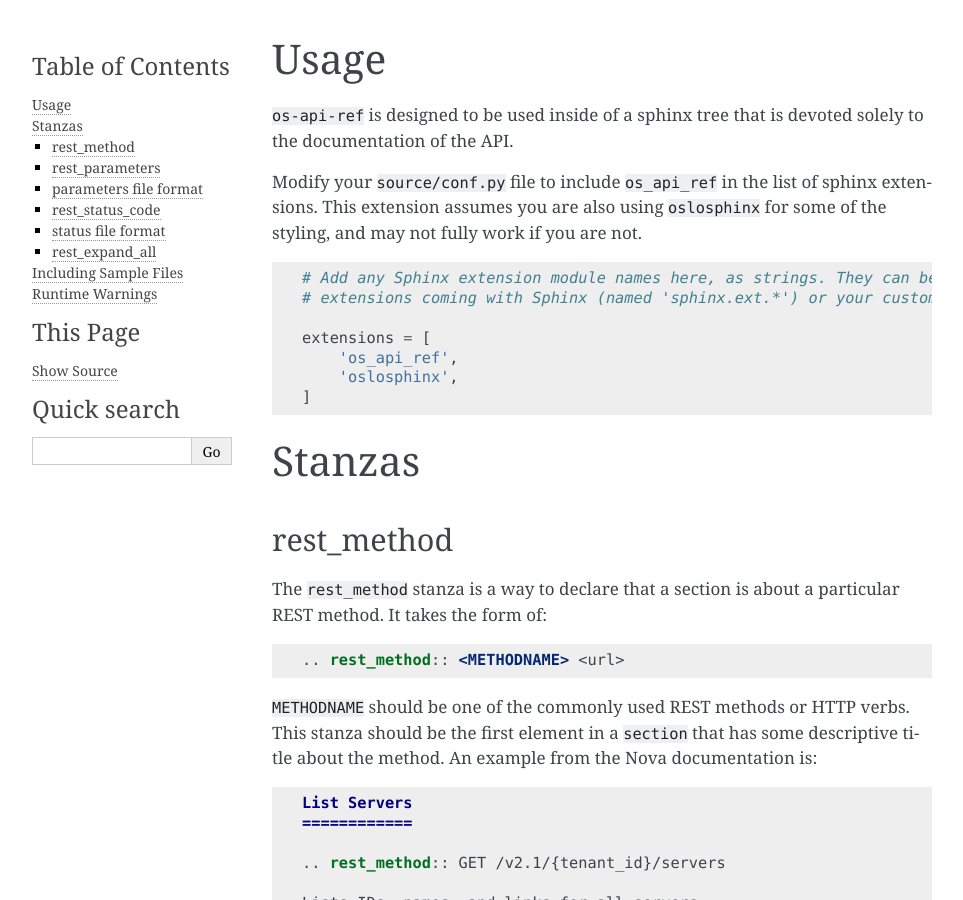
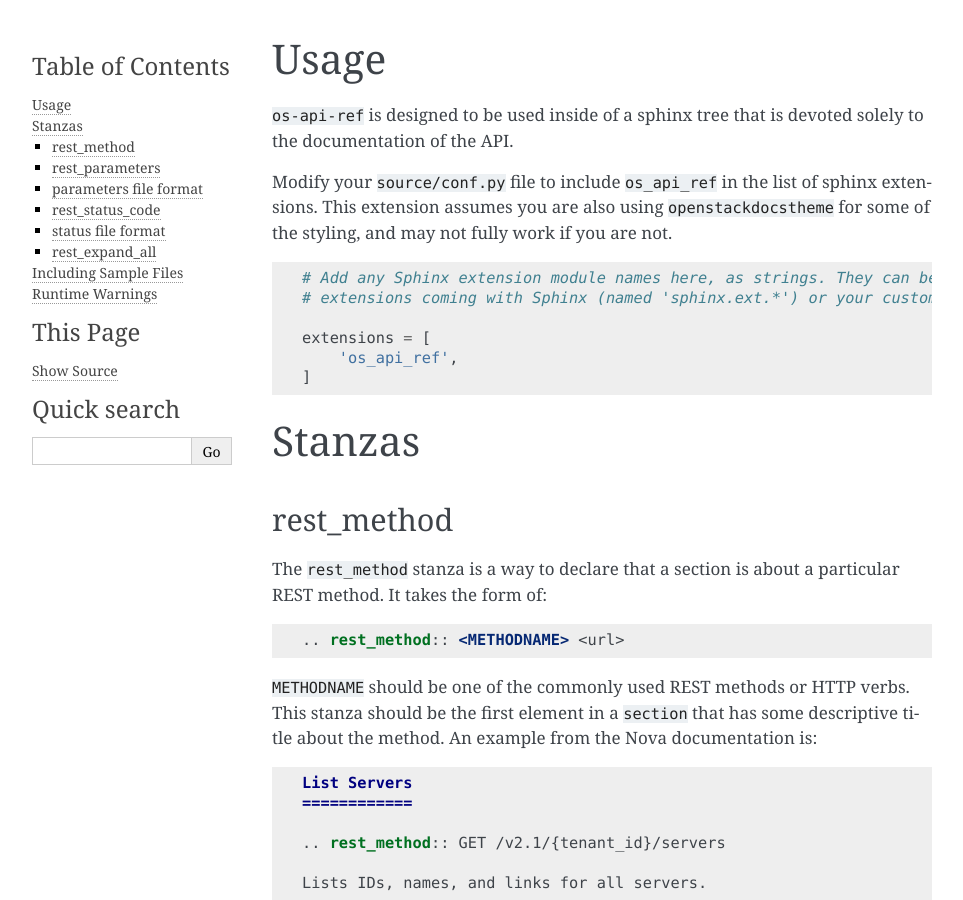
Before and after one commit to openstack/os-api-ref, a Sphinx documentation site: the page built from doc/source/usage.rst, in a window 1280 px wide and 900 px high. Shown: the whole window, without its empty margins (148-1111 px from the left). Built offline with Sphinx 7.4.7, drawn with Linux system fonts in a browser that asks for light colours.

Commit message:
Update docs for openstackdocstheme
Change-Id: I9c14e4ac5fe24e162edeb37b16002ae7cfbc0fac

```diff
--- a/README.rst
+++ b/README.rst
@@ -11,7 +11,7 @@ to insert semi-structured data describing request and response
 parameters, and turn those into nice tables.
 
 The project also includes a set of styling (and javascript) that is
-expected to layer on top of an ``oslosphinx`` theme base. This
+expected to layer on top of an ``openstackdocstheme`` theme base. This
 provides a nice set of collapsing sections for REST methods and
 javascript controls to expand / collapse all sections.
 
--- a/doc/source/usage.rst
+++ b/doc/source/usage.rst
@@ -6,7 +6,7 @@ devoted solely to the documentation of the API.
 
 Modify your ``source/conf.py`` file to include ``os_api_ref`` in the
 list of sphinx extensions. This extension assumes you are also using
-``oslosphinx`` for some of the styling, and may not fully work if you
+``openstackdocstheme`` for some of the styling, and may not fully work if you
 are not.
 
 .. code-block:: python
@@ -16,7 +16,6 @@ are not.
 
    extensions = [
        'os_api_ref',
-       'oslosphinx',
    ]
 
 
```
